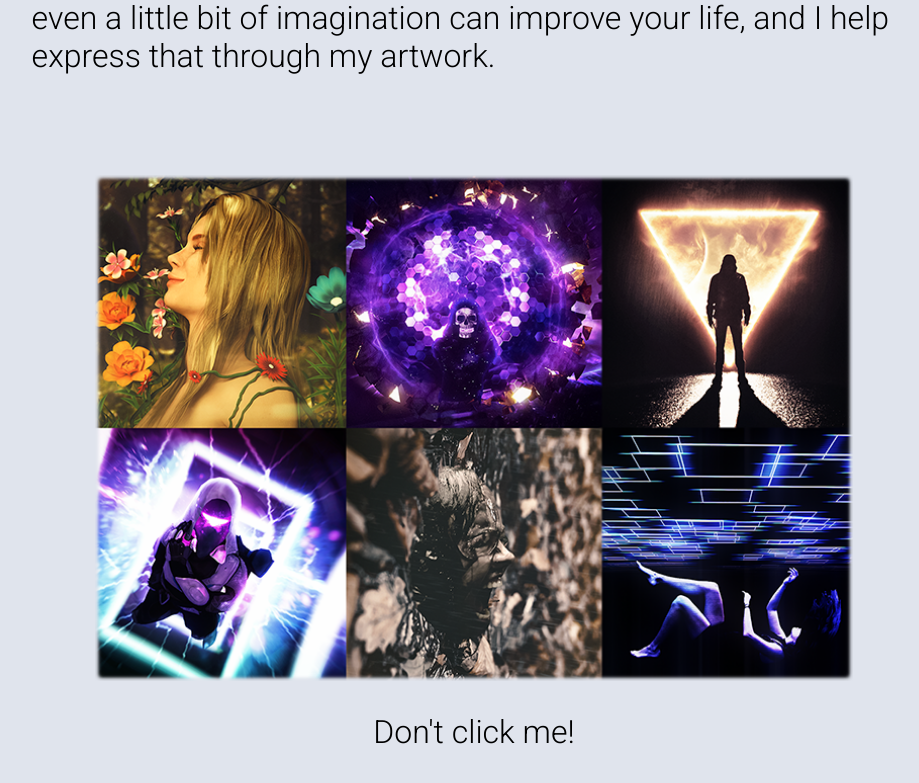
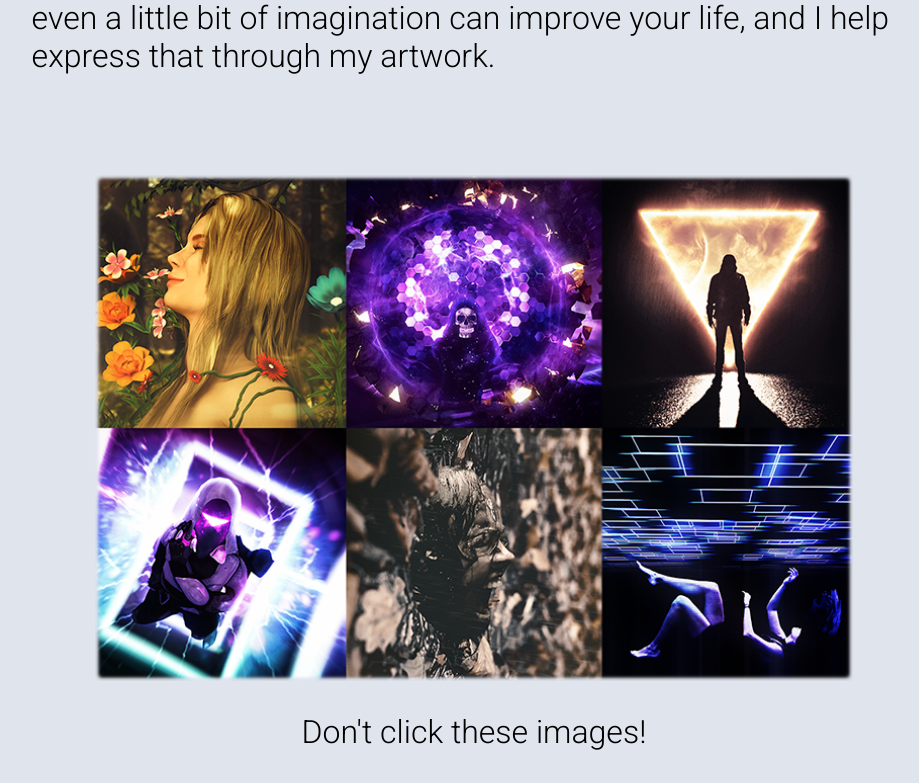
Before and after one commit to kyleyalch/AboutMe, a plain HTML site: page design.html in a window 1280 px wide. Shown: the part 1481-2264 px from the top of the page, without its empty margins (166-1085 px from the left). Drawn offline with Linux system fonts and the light colour scheme.

Commit message:
Update design.html

```diff
--- a/design.html
+++ b/design.html
@@ -30,7 +30,7 @@
 		</div>
 		<img src="assets/collage.png" alt="Design collage" class="centered" style="margin-top: 50px; width: 60%;" onclick="Alert()">
 		<div class="centered">
-			<p style="text-align: center;">Don't click me!</p>
+			<p style="text-align: center;">Don't click these images!</p>
 		</div>
 		<script src="scripts.js"></script>
 	</body>
```
